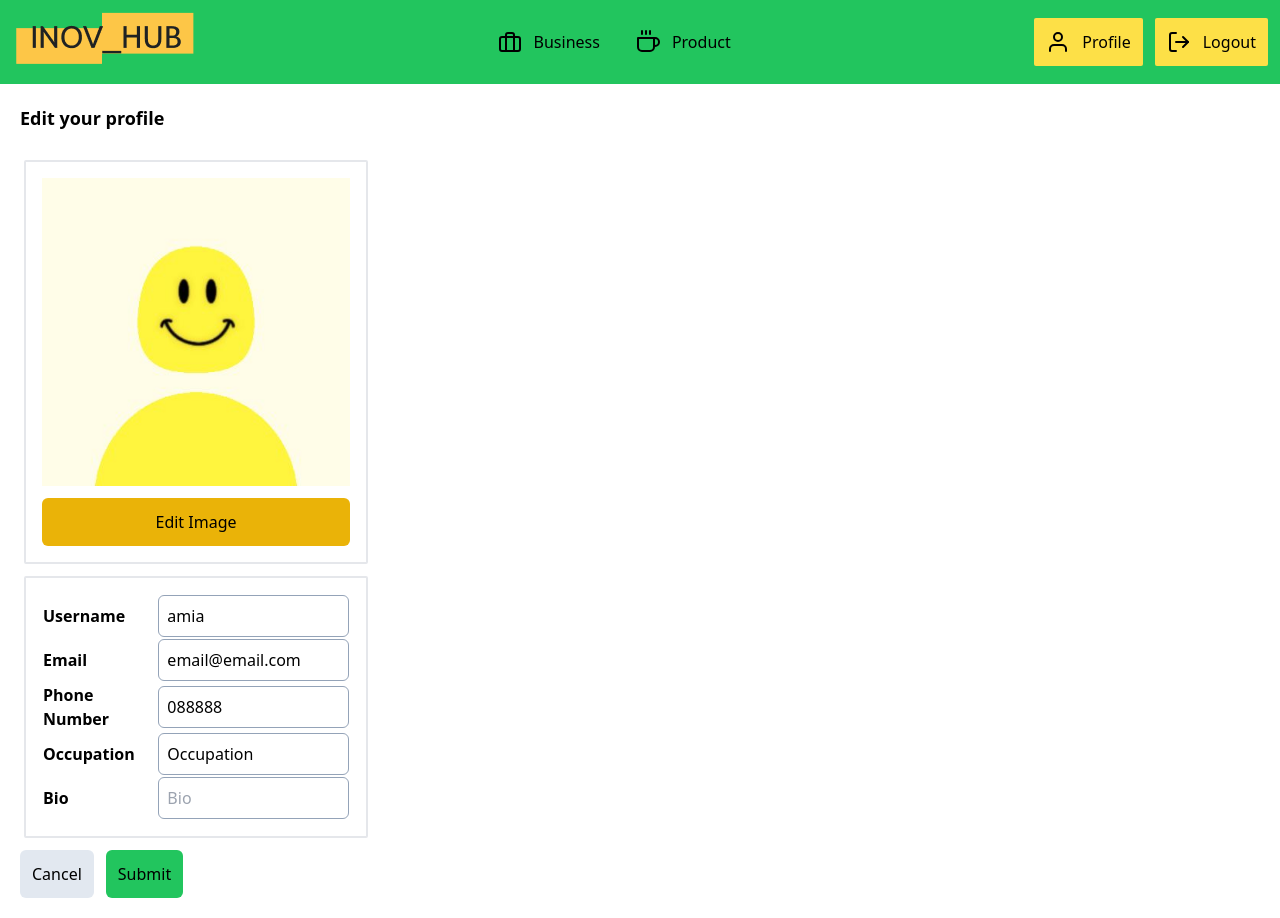
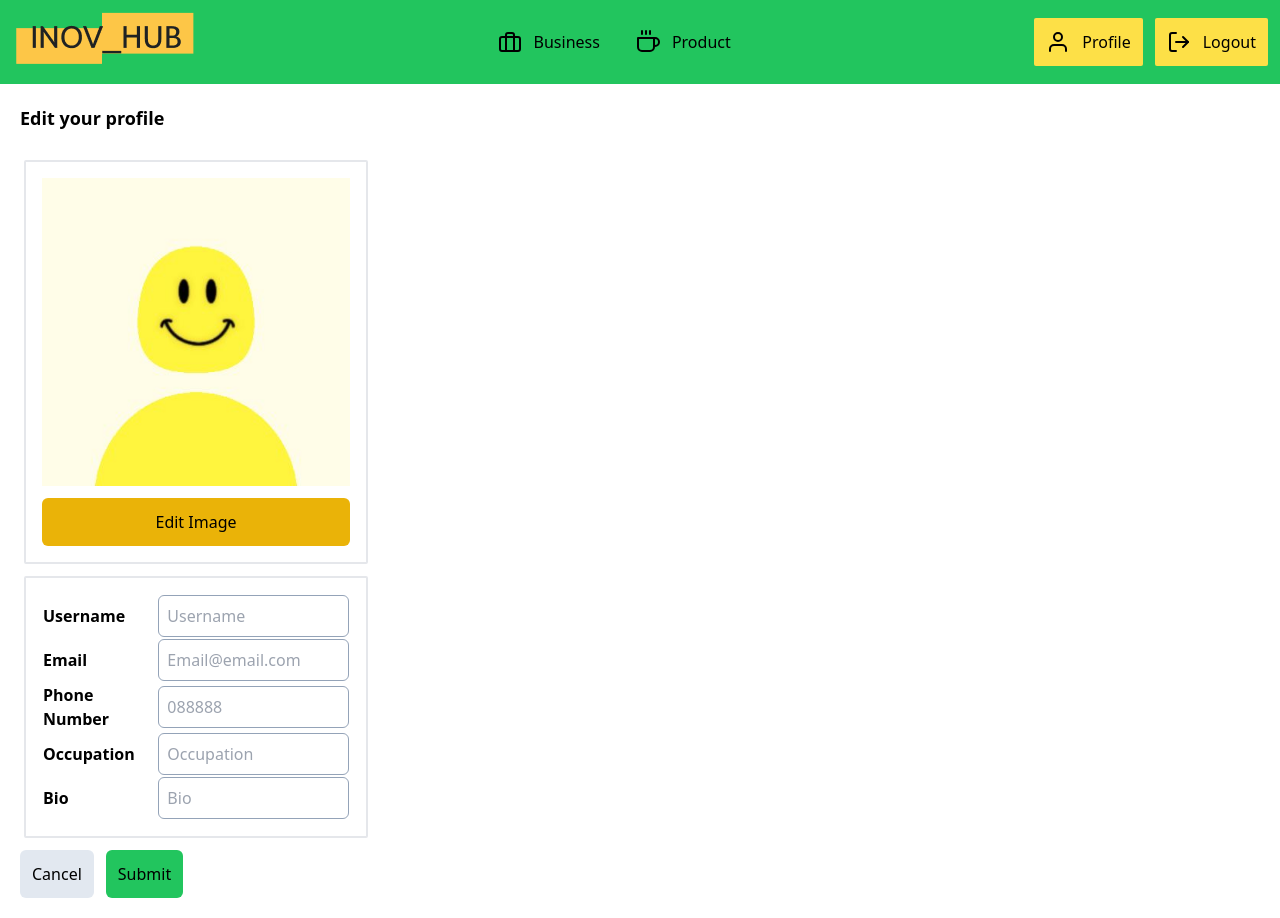
Before and after one commit to smmuja/refactor-revou-final-app, a React (Vite) app: page /profile/edit in a window 1280 px wide. Built offline with nearby package versions, Linux system fonts and the light colour scheme.

Commit message:
fix input placeholder

```diff
--- a/src/features/profileEdit/components/profileEditData/index.tsx
+++ b/src/features/profileEdit/components/profileEditData/index.tsx
@@ -8,7 +8,7 @@ export function ProfileEditData() {
           <tr className="py-3">
             <th className="text-left">Username</th>
             <td>
-              <Input name="username" defaultValue="amia"></Input>
+              <Input name="username" placeholder="Username"></Input>
             </td>
           </tr>
           <tr className="py-3">
@@ -17,8 +17,7 @@ export function ProfileEditData() {
               <Input
                 type="text"
                 name="email"
-                placeholder="Email"
-                defaultValue="email@email.com"
+                placeholder="Email@email.com"
               ></Input>
             </td>
           </tr>
@@ -29,7 +28,7 @@ export function ProfileEditData() {
               <Input
                 type="text"
                 name="phone_number"
-                defaultValue="088888"
+                placeholder="088888"
               ></Input>
             </td>
           </tr>
@@ -39,7 +38,7 @@ export function ProfileEditData() {
               <Input
                 type="text"
                 name="occupation"
-                defaultValue="Occupation"
+                placeholder="Occupation"
               ></Input>
             </td>
           </tr>
```
